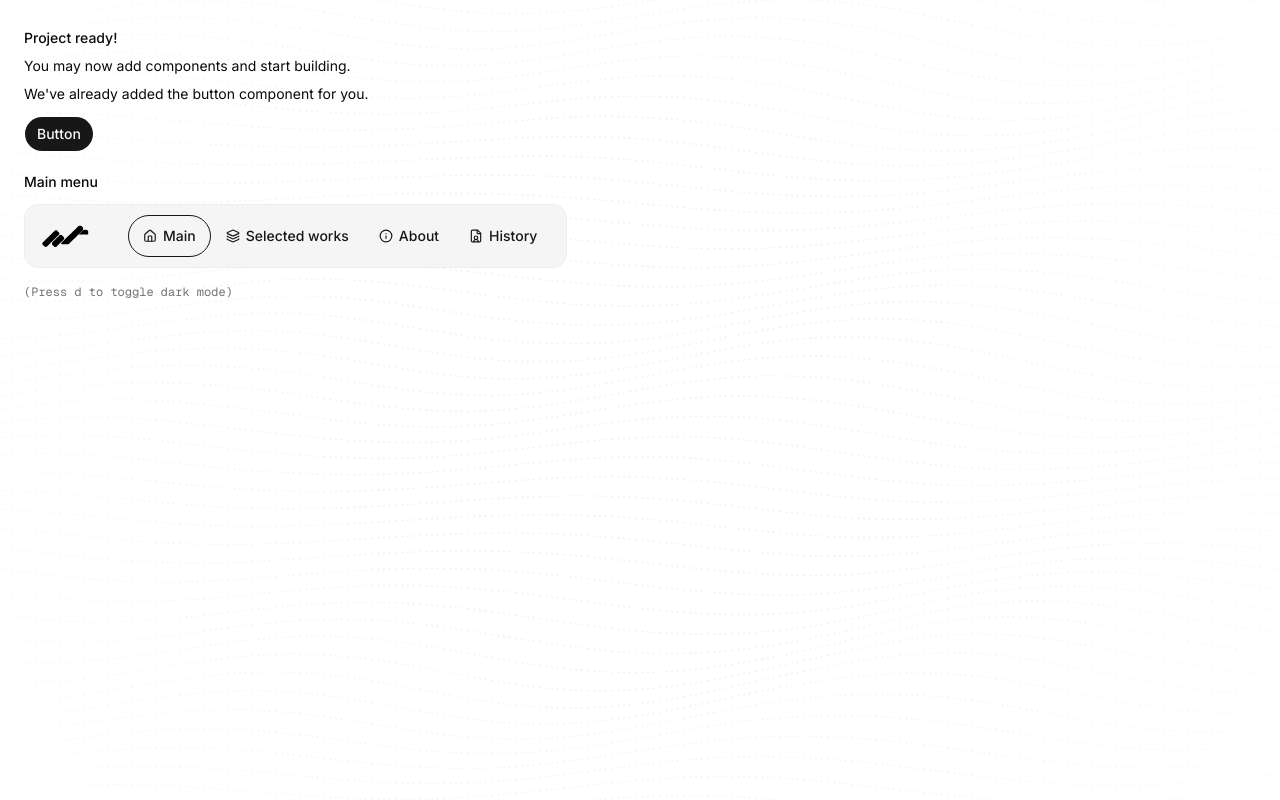
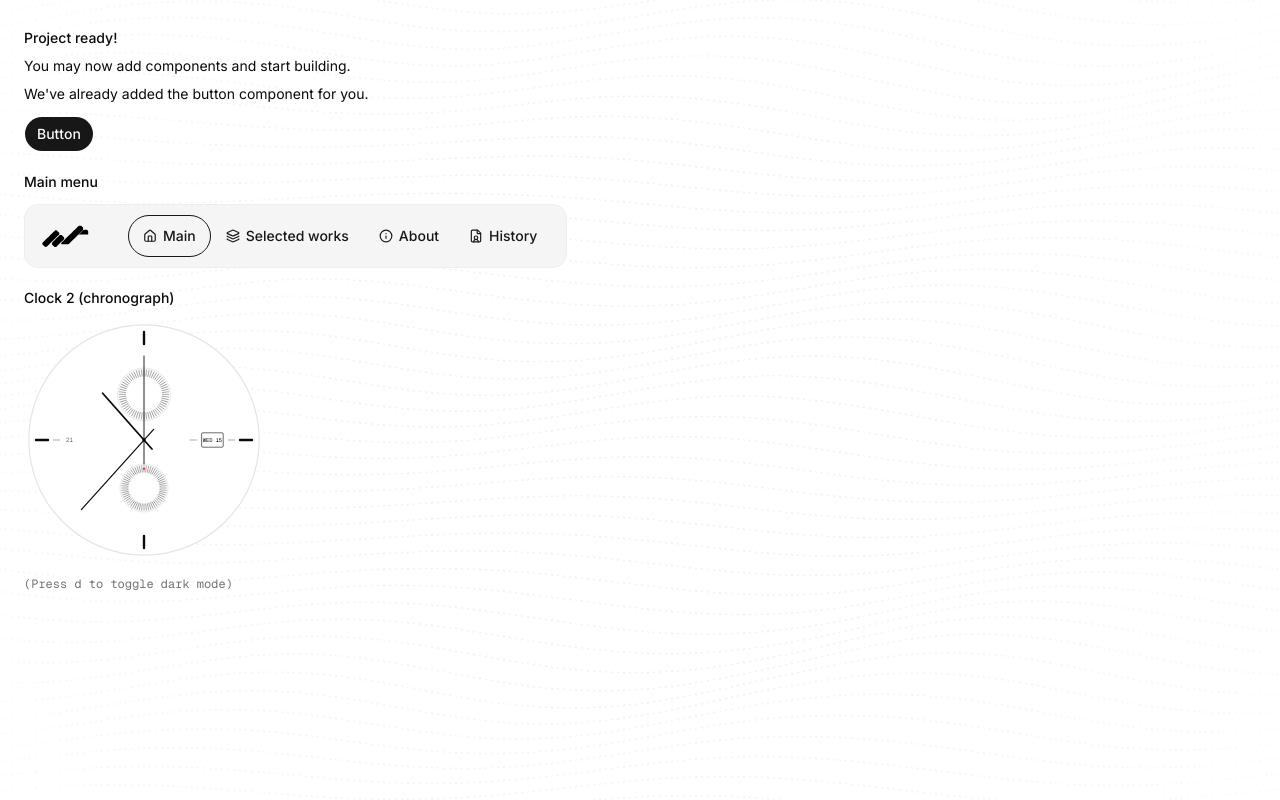
Before and after one commit to perttumurto-designer/portfolio, a Next.js app: page / in a window 1280 px wide. Built offline with nearby package versions, Linux system fonts and the light colour scheme.

Commit message:
clock2 implemented

```diff
--- a/app/page.tsx
+++ b/app/page.tsx
@@ -2,6 +2,7 @@
 
 import { Button } from "@/components/ui/button"
 import { ResponsiveMenu } from "@/components/portfolio/responsive-menu"
+import { AnalogClock2 } from "@/components/portfolio/analog-clock-2"
 import { House, Layers, Info, FileUser } from "lucide-react"
 
 const menuItems = [
@@ -27,6 +28,12 @@ export default function Page() {
             <ResponsiveMenu items={menuItems} />
           </div>
         </div>
+        <div>
+          <h2 className="font-medium">Clock 2 (chronograph)</h2>
+          <div className="mt-2">
+            <AnalogClock2 size={240} />
+          </div>
+        </div>
         <div className="font-mono text-xs text-muted-foreground">
           (Press <kbd>d</kbd> to toggle dark mode)
         </div>
--- /dev/null
+++ b/components/portfolio/analog-clock-2.tsx
@@ -0,0 +1,216 @@
+"use client"
+
+import { useState, useEffect } from "react"
+import { cn } from "@/lib/utils"
+
+interface AnalogClock2Props {
+  size?: number
+  className?: string
+}
+
+export function AnalogClock2({ size = 240, className }: AnalogClock2Props) {
+  const [time, setTime] = useState<Date | null>(null)
+
+  useEffect(() => {
+    const update = () => setTime(new Date())
+    const t = setTimeout(update, 0)
+    const id = setInterval(update, 1000)
+    return () => {
+      clearTimeout(t)
+      clearInterval(id)
+    }
+  }, [])
+
+  const hours = time?.getHours() ?? 10
+  const minutes = time?.getMinutes() ?? 10
+  const seconds = time?.getSeconds() ?? 30
+
+  const hourAngle = (hours % 12) * 30 + minutes * 0.5
+  const minuteAngle = minutes * 6 + seconds * 0.1
+  const secondAngle = seconds * 6
+
+  const weekday = time
+    ? time.toLocaleDateString("en-US", { weekday: "short" }).toUpperCase()
+    : "MON"
+  const day = time?.getDate() ?? 20
+
+  return (
+    <svg
+      width={size}
+      height={size}
+      viewBox="0 0 200 200"
+      className={cn(className)}
+      role="img"
+      aria-label="Analog chronograph clock"
+    >
+      {/* Dial */}
+      <circle
+        cx={100}
+        cy={100}
+        r={96}
+        fill="var(--card)"
+        stroke="var(--border)"
+        strokeWidth={1}
+      />
+
+      {/* Four baton hour markers at 12, 3, 6, 9 */}
+      {[0, 1, 2, 3].map((i) => (
+        <line
+          key={`baton-${i}`}
+          x1={100}
+          y1={10}
+          x2={100}
+          y2={20}
+          stroke="var(--foreground)"
+          strokeWidth={2}
+          strokeLinecap="round"
+          transform={`rotate(${i * 90}, 100, 100)`}
+        />
+      ))}
+
+      {/* Top sub-dial */}
+      <circle
+        cx={100}
+        cy={62}
+        r={22}
+        fill="none"
+        stroke="var(--border)"
+        strokeWidth={0.75}
+      />
+      {Array.from({ length: 60 }, (_, i) => (
+        <line
+          key={`top-tick-${i}`}
+          x1={100}
+          y1={41}
+          x2={100}
+          y2={47}
+          stroke="var(--muted-foreground)"
+          strokeWidth={0.5}
+          transform={`rotate(${i * 6}, 100, 62)`}
+        />
+      ))}
+
+      {/* Bottom sub-dial */}
+      <circle
+        cx={100}
+        cy={140}
+        r={20}
+        fill="none"
+        stroke="var(--border)"
+        strokeWidth={0.75}
+      />
+      {Array.from({ length: 60 }, (_, i) => (
+        <line
+          key={`bot-tick-${i}`}
+          x1={100}
+          y1={121}
+          x2={100}
+          y2={127}
+          stroke="var(--muted-foreground)"
+          strokeWidth={0.5}
+          transform={`rotate(${i * 6}, 100, 140)`}
+        />
+      ))}
+      <circle cx={100} cy={124} r={0.8} fill="var(--destructive)" />
+
+      {/* Date window (3 o'clock) */}
+      <line
+        x1={138}
+        y1={100}
+        x2={144}
+        y2={100}
+        stroke="var(--muted-foreground)"
+        strokeWidth={0.5}
+      />
+      <rect
+        x={148}
+        y={94}
+        width={18}
+        height={12}
+        rx={1}
+        fill="none"
+        stroke="var(--foreground)"
+        strokeWidth={0.5}
+      />
+      <text
+        x={157}
+        y={100}
+        textAnchor="middle"
+        dominantBaseline="central"
+        fill="var(--foreground)"
+        fontSize={4.5}
+        style={{ fontFamily: "var(--font-mono)" }}
+      >
+        {`${weekday} ${day}`}
+      </text>
+      <line
+        x1={170}
+        y1={100}
+        x2={176}
+        y2={100}
+        stroke="var(--muted-foreground)"
+        strokeWidth={0.5}
+      />
+
+      {/* Left side marker (9 o'clock) */}
+      <line
+        x1={24}
+        y1={100}
+        x2={30}
+        y2={100}
+        stroke="var(--muted-foreground)"
+        strokeWidth={0.5}
+      />
+      <text
+        x={38}
+        y={100}
+        textAnchor="middle"
+        dominantBaseline="central"
+        fill="var(--muted-foreground)"
+        fontSize={5}
+        style={{ fontFamily: "var(--font-mono)" }}
+      >
+        21
+      </text>
+
+      {/* Hour hand */}
+      <line
+        x1={100}
+        y1={110}
+        x2={100}
+        y2={48}
+        stroke="var(--foreground)"
+        strokeWidth={1.5}
+        strokeLinecap="round"
+        transform={`rotate(${hourAngle}, 100, 100)`}
+      />
+
+      {/* Minute hand */}
+      <line
+        x1={100}
+        y1={112}
+        x2={100}
+        y2={22}
+        stroke="var(--foreground)"
+        strokeWidth={1}
+        strokeLinecap="round"
+        transform={`rotate(${minuteAngle}, 100, 100)`}
+      />
+
+      {/* Second hand */}
+      <line
+        x1={100}
+        y1={120}
+        x2={100}
+        y2={30}
+        stroke="var(--foreground)"
+        strokeWidth={0.75}
+        strokeLinecap="round"
+        transform={`rotate(${secondAngle}, 100, 100)`}
+      />
+
+      {/* Center cap */}
+      <circle cx={100} cy={100} r={1.5} fill="var(--foreground)" />
+    </svg>
+  )
+}
```
Also changed, not shown: 1 other file (tests, documents, lock files or other folders).
